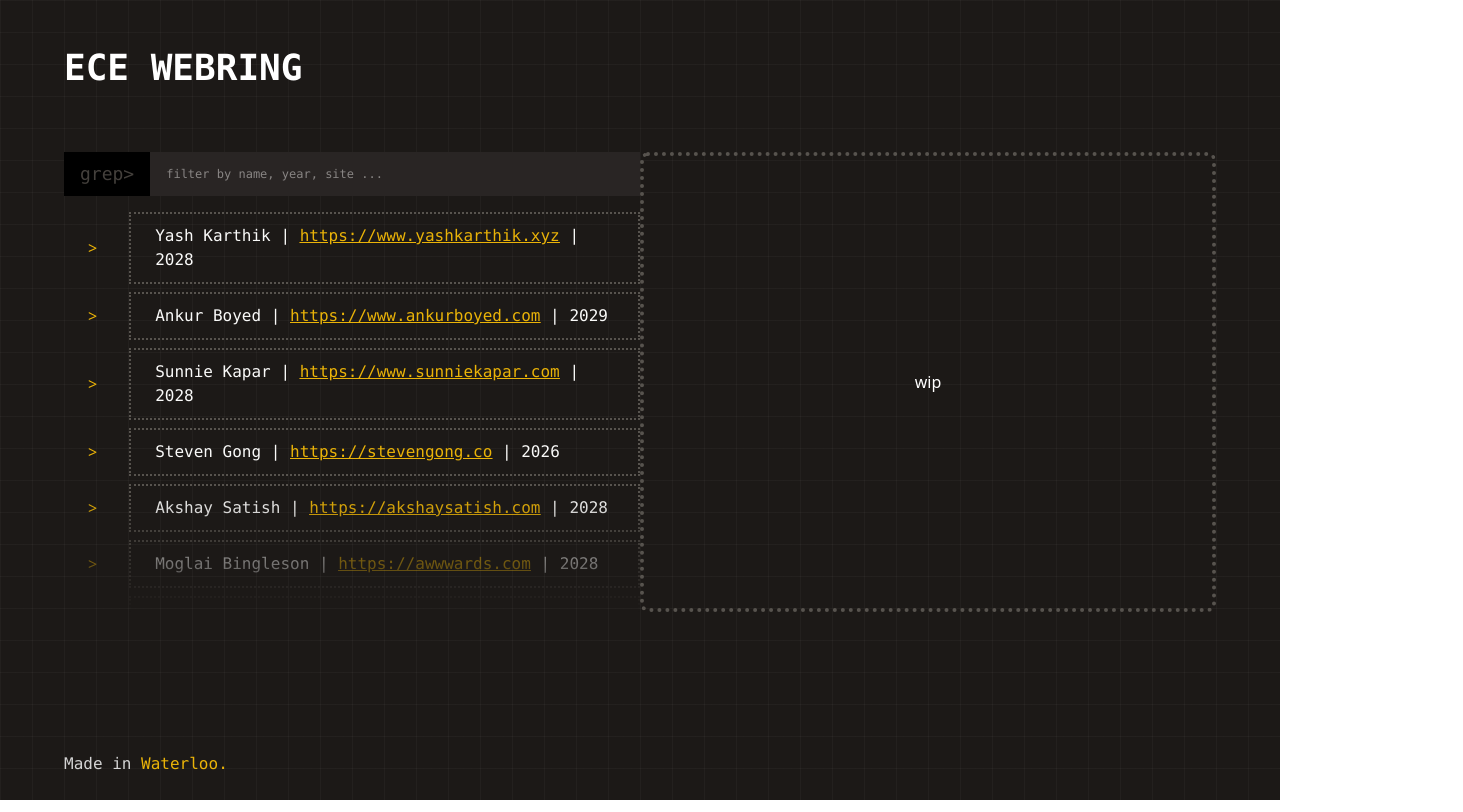
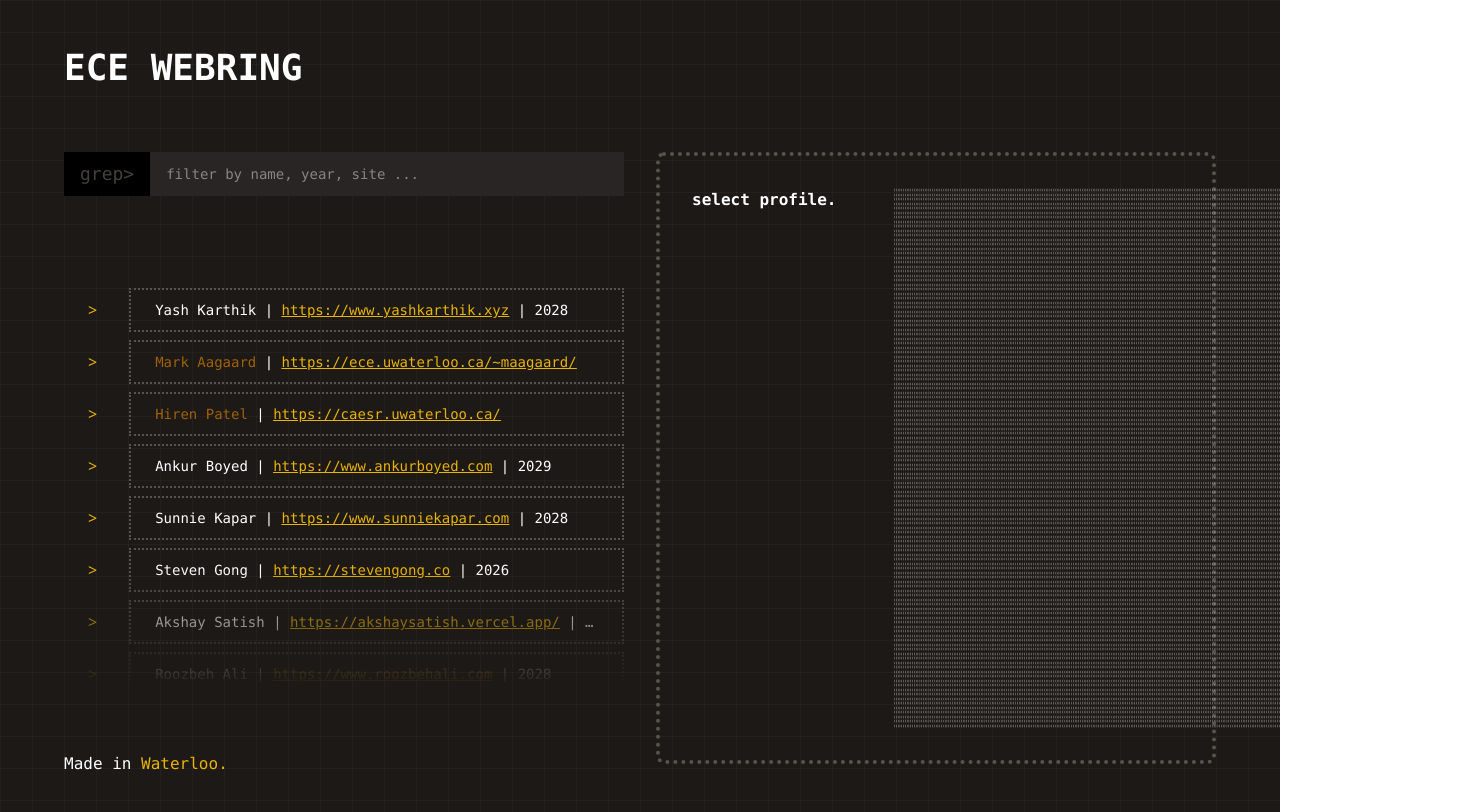
Before and after one commit to roozbehali/ece_webring, a Next.js app: page / in a window 1280 px wide. Shown: the whole page, 1463 px wide, since content can reach past the window. Built offline with nearby package versions, Linux system fonts and the light colour scheme; a web font is replaced by a local one.

Commit message:
ascii, context, display update wip

```diff
--- a/src/components/ui/image.jsx
+++ b/src/components/ui/image.jsx
@@ -1,33 +1,31 @@
 import React from 'react'
 import { useState, useEffect } from 'react'
-// import imageToAscii from "image-to-ascii"
-
-// const imageToAscii = require("image-to-ascii")
-
-// jpg|png to ASCII
-// const toAscii = () => {
-//   const [currDisplay, setCurrDisplay] = useState([])
-
-//   useEffect(() => {
-//     imageToAscii("../../public/people/sunnie.jpg", {
-//       colored: false,
-//       size: {height: 80, width: 60},
-//     }, (err, converted) => {
-//       if(err) {
-//         console.error(err)
-//         return
-//       }
-//       setCurrDisplay(converted)
-//     })
-//   }, [])
-// }
+import { useMember } from '@/context/MemberContext';
+import AsciiArtConverter from './test';
 
 const Image = () => {
+  const { memberItem } = useMember();
+  let firstName = memberItem.name.split(' ')[0].toLowerCase()
+
   return (
-    <div className="flex items-center justify-center p-8 text-white border-4 border-dotted border-stone-600 rounded-lg">
-      <p>wip</p>
+    <div className="grid gap-4 p-8 font-mono text-white border-4 border-dotted rounded-lg lg:grid-cols-5 border-stone-600">
+      <div className='col-span-2'>
+        <p className="font-bold">{memberItem.name} </p>
+        <p>{memberItem.cohort}</p>
+        <p>{memberItem.year} </p>
+        {memberItem.legacy ?
+          <p>Legacy status:&nbsp;
+            <span className="text-yellow-700">{memberItem.status}</span>
+          </p>
+          : <></>
+        }
+      </div>
+      <div className='object-fill col-span-3'>
+      <AsciiArtConverter imagePath={`/people/${firstName}.jpg`} />
+
+      {/* <img src={`/people/${firstName}.jpg`} alt={''}></img> */}
+      </div>
     </div>
   )
 }
-
 export default Image
--- a/src/components/ui/input.jsx
+++ b/src/components/ui/input.jsx
@@ -7,7 +7,7 @@ const Input = React.forwardRef(({ className, type, ...props }, ref) => {
     (<input
       type={type}
       className={cn(
-        "col-span-6 flex h-10 w-full bg-stone-800 px-4 py-2 font-mono text-xs text-white file:border-0 file:bg-transparent file:text-sm file:font-medium placeholder:text-stone-200/50 focus-visible:outline-none disabled:cursor-not-allowed disabled:opacity-50",
+        "col-span-6 flex h-10 w-full bg-stone-800 px-4 py-2 font-mono text-sm text-stone-400 caret-stone-400 file:border-0 file:bg-transparent file:text-sm file:font-medium placeholder:text-stone-200/50 focus-visible:outline-none disabled:cursor-not-allowed disabled:opacity-50",
         className
       )}
       ref={ref}
--- a/src/components/ui/search.jsx
+++ b/src/components/ui/search.jsx
@@ -3,6 +3,7 @@ import { useState, useEffect } from 'react';
 import { Input } from '@/components/ui/input';
 import { members } from '@/pages/api/members';
 import Fuse from 'fuse.js';
+import { useMember } from '@/context/MemberContext';
 
 const Search = () => {
   // Fuse.js for search
@@ -28,11 +29,14 @@ const Search = () => {
     // }
   };
 
+  const { setMemberItem } = useMember();
+
+
   return (
     // wrapper div
     <section className="grid max-w-[600px] h-full space-y-4">
       {/* search bar */}
-      <div className="flex flex-row-reverse items-stretch font-mono text-lg text-secondary">
+      <div className="flex flex-row-reverse items-stretch font-mono text-lg text-secondary max-h-[44px]">
         <Input
           className="h-full peer"
           type="text"
@@ -45,23 +49,27 @@ const Search = () => {
       </div>
 
       {/* search results */}
-      <ul className="pl-6 space-y-2 overflow-y-scroll text-stone-50 h-[400px]">
+      <ul className="pl-6 space-y-2 overflow-y-scroll text-white h-[400px]">
         {currMemberState.map((member, index) => {
           return (
             <div key={index} className="flex items-center">
               <span className="pr-8 text-yellow-500">&gt;</span>
 
               <li
+                onPointerOver={() => setMemberItem(member.item)}
                 key={index}
-                className="px-6 py-2.5 font-mono border-2 border-dotted border-stone-600 hover:bg-stone-800 hover:cursor-crosshair w-full"
+                className="px-6 py-2.5 font-mono text-sm border-2 border-dotted border-stone-600 hover:bg-stone-800 hover:cursor-crosshair w-full truncate"
               >
-                {member.item.name} |&nbsp;
-                <span className="text-yellow-500 underline hover:text-yellow-600/40">
+                <span className={member.item.legacy ? 'text-yellow-700' : ''}>
+                  {member.item.name}
+                </span>
+                &nbsp;|&nbsp;
+                <span className="text-yellow-500 underline transition duration-200 hover:text-yellow-600/40">
                   <a href={member.item.siteURL} target="_blank">
                     {member.item.siteURL}
                   </a>
                 </span>
-                &nbsp;| {member.item.year}
+                &nbsp;{!member.item.legacy ? '|' : ''} {member.item.year}
               </li>
             </div>
           );
--- /dev/null
+++ b/src/components/ui/test.jsx
@@ -0,0 +1,114 @@
+import React, { useState, useEffect, useRef } from 'react';
+
+const AsciiArtConverter = ({ imagePath }) => {
+  const MAXIMUM_WIDTH = 120;
+  const MAXIMUM_HEIGHT = 120;
+  const canvasRef = useRef(null);
+  const [asciiArt, setAsciiArt] = useState('');
+
+  const toGrayScale = (r, g, b) => 0.21 * r + 0.72 * g + 0.07 * b;
+
+  const getFontRatio = () => {
+    const pre = document.createElement('pre');
+    pre.style.display = 'inline';
+    pre.textContent = ' ';
+    document.body.appendChild(pre);
+    const { width, height } = pre.getBoundingClientRect();
+    document.body.removeChild(pre);
+    return height / width;
+  };
+
+  const convertToGrayScales = (context, width, height) => {
+    const imageData = context.getImageData(0, 0, width, height);
+    const grayScales = [];
+
+    for (let i = 0; i < imageData.data.length; i += 4) {
+      const r = imageData.data[i];
+      const g = imageData.data[i + 1];
+      const b = imageData.data[i + 2];
+      const grayScale = toGrayScale(r, g, b);
+      imageData.data[i] = imageData.data[i + 1] = imageData.data[i + 2] = grayScale;
+      grayScales.push(grayScale);
+    }
+
+    context.putImageData(imageData, 0, 0);
+    return grayScales;
+  };
+
+  const clampDimensions = (width, height) => {
+    const ratio = getFontRatio();
+    const rectifiedWidth = Math.floor(ratio * width);
+    if (height > MAXIMUM_HEIGHT) {
+      const reducedWidth = Math.floor(rectifiedWidth * MAXIMUM_HEIGHT / height);
+      return [reducedWidth, MAXIMUM_HEIGHT];
+    }
+    if (width > MAXIMUM_WIDTH) {
+      const reducedHeight = Math.floor(height * MAXIMUM_WIDTH / rectifiedWidth);
+      return [MAXIMUM_WIDTH, reducedHeight];
+    }
+    return [rectifiedWidth, height];
+  };
+
+  const getCharacterForGrayScale = (grayScale) => {
+    const grayRamp = '$@B%8&WM#*oahkbdpqwmZO0QLCJUYXzcvunxrjft/|()1{}[]?-_+~<>i!lI;:,"^`\'. ';
+    const rampLength = grayRamp.length;
+    return grayRamp[Math.ceil((rampLength - 1) * grayScale / 255)];
+  };
+
+
+  const drawAscii = (grayScales, width) => {
+    const asciiImage = grayScales.reduce((asciiImage, grayScale, index) => {
+      let nextChars = getCharacterForGrayScale(grayScale);
+      if ((index + 1) % width === 0) {
+        nextChars += '\n';
+      }
+      return asciiImage + nextChars;
+    }, '');
+
+    setAsciiArt(asciiImage);
+  };
+
+
+  useEffect(() => {
+    if (!imagePath) return;
+
+    const loadImage = (src) => {
+      return new Promise((resolve, reject) => {
+        const image = new Image();
+        image.onload = () => resolve(image);
+        image.onerror = (e) => reject(e);
+        image.src = src;
+      });
+    };
+
+    const processImage = async () => {
+      const canvas = canvasRef.current;
+      const context = canvas.getContext('2d');
+
+      try {
+        const image = await loadImage(imagePath);
+        const [width, height] = clampDimensions(image.width, image.height);
+
+        canvas.width = width;
+        canvas.height = height;
+        context.drawImage(image, 0, 0, width, height);
+        const grayScales = convertToGrayScales(context, width, height);
+
+        drawAscii(grayScales, width);
+      } catch (e) {
+        console.error('Failed to load image:', e);
+      }
+    };
+
+    processImage();
+  }, [imagePath]); // Effect runs whenever imagePath changes
+
+  return (
+    <div className='text-[3px]'>
+      <canvas ref={canvasRef} style={{ display: 'none' }}></canvas>
+      <pre className='text-right '>{asciiArt}</pre>
+    </div>
+  );
+};
+
+export default AsciiArtConverter;
--- /dev/null
+++ b/src/context/MemberContext.jsx
@@ -0,0 +1,18 @@
+import { createContext, useContext, useState } from 'react';
+
+// global context accessible by every child in the component tree
+// updated in 'search' onMouseEnter, used for image display
+const MemberContext = createContext({});
+
+export const MemberProvider = ({children}) => {
+  // note: member.item is not a list, it is an object
+  const [memberItem, setMemberItem] = useState({name: 'select profile.'});
+
+  return (
+    <MemberContext.Provider value={{ memberItem, setMemberItem }}>
+      {children}
+    </MemberContext.Provider>
+  )
+}
+
+export const useMember = () => useContext(MemberContext)
--- a/src/pages/_app.js
+++ b/src/pages/_app.js
@@ -1,5 +1,10 @@
 import "@/styles/globals.css";
+import { MemberProvider } from "@/context/MemberContext";
 
 export default function App({ Component, pageProps }) {
-  return <Component {...pageProps} />;
+  return (
+    <MemberProvider>
+      <Component {...pageProps} />
+    </MemberProvider>
+  );
 }
--- a/src/pages/api/members.js
+++ b/src/pages/api/members.js
@@ -18,21 +18,45 @@ export default function handler(req, res) {
 export const members = [
   {
     name: 'Yash Karthik',
-    cohort: 'Computer',
+    cohort: 'Computer Engineering',
     year: 2028,
     siteURL: 'https://www.yashkarthik.xyz',
   },
   {
     name: 'Roozbeh Ali',
-    cohort: 'Computer',
+    cohort: 'Computer Engineering',
     year: 2028,
     siteURL: 'https://www.roozbehali.com',
   },
   {
     name: 'Sunnie Kapar',
-    cohort: 'Computer',
+    cohort: 'Computer Engineering',
     year: 2028,
     siteURL: 'https://www.sunniekapar.com',
+  },
+  {
+    name: 'Mark Aagaard',
+    cohort: 'Engineering',
+    year: null,
+    siteURL: 'https://ece.uwaterloo.ca/~maagaard/',
+    legacy: 'true',
+    status: 'Professor',
+  },
+  {
+    name: 'Douglas Wilhelm Harder',
+    cohort: 'Math',
+    year: null,
+    siteURL: 'https://ece.uwaterloo.ca/~dwharder/',
+    legacy: 'true',
+    status: 'Professor',
+  },
+  {
+    name: 'Hiren Patel',
+    cohort: 'ECE',
+    year: null,
+    siteURL: 'https://caesr.uwaterloo.ca/',
+    legacy: 'true',
+    status: 'Professor',
   },
   {
     name: 'Bereket Semagn',
@@ -42,32 +66,20 @@ export const members = [
   },
   {
     name: 'Ankur Boyed',
-    cohort: 'Software',
+    cohort: 'Software Engineering',
     year: 2029,
     siteURL: 'https://www.ankurboyed.com',
   },
   {
     name: 'Steven Gong',
-    cohort: 'Software',
+    cohort: 'Software Engineering',
     year: 2026,
     siteURL: 'https://stevengong.co',
   },
   {
     name: 'Akshay Satish',
-    cohort: 'Computer',
+    cohort: 'Computer Engineering',
     year: 2028,
-    siteURL: 'https://akshaysatish.com',
-  },
-  {
-    name: 'Moglai Bingleson',
-    cohort: 'Computer',
-    year: 2028,
-    siteURL: 'https://awwwards.com',
-  },
-  {
-    name: 'Hywaygo Johnson the IV',
-    cohort: 'Computer',
-    year: 2028,
-    siteURL: 'https://google.com',
+    siteURL: 'https://akshaysatish.vercel.app/',
   },
 ];
--- a/src/pages/index.jsx
+++ b/src/pages/index.jsx
@@ -17,20 +17,20 @@ export default function Home() {
         </Head>
         <Navbar />
 
-        <main className="grid w-full h-full !mt-18 lg:grid-cols-2">
+        <main className="grid w-full h-full !mt-18 lg:grid-cols-2 gap-8">
           <Search />
           <Image />
         </main>
 
         {/* Centered vs. left aligned */}
-        {/* <footer className="absolute bottom-0 left-0 flex items-center justify-center h-10 w-full font-mono bottom-4 text-neutral-300"> */}
-        <footer className="absolute flex items-center justify-center h-10 font-mono bottom-4 text-neutral-300">
+        {/* <footer className="absolute bottom-0 left-0 flex items-center justify-center w-full h-10 font-mono bottom-4 text-neutral-300"> */}
+        <footer className="absolute flex items-center justify-center h-10 font-mono text-white bottom-4">
           <p>
             Made in&nbsp;
             <a
               href="https://github.com/roozbehali/ece_webring/pulls"
               target="_blank"
-              className="text-yellow-500 hover:text-yellow-700"
+              className="text-yellow-500 transition duration-200 hover:text-yellow-700"
             >
               Waterloo.
             </a>
--- a/tailwind.config.js
+++ b/tailwind.config.js
@@ -19,6 +19,9 @@ module.exports = {
     extend: {
       fontFamily: {
         tourney: ["'Tourney Variable'"]
+      },
+      fontSize: {
+        clamp: 'clamp(1px, 1vh, 3px)',
       },
       colors: {
         border: "hsl(var(--border))",
```
Also changed, not shown: public/people/roozbeh.jpg (added), public/people/roozbeh.png (deleted).
